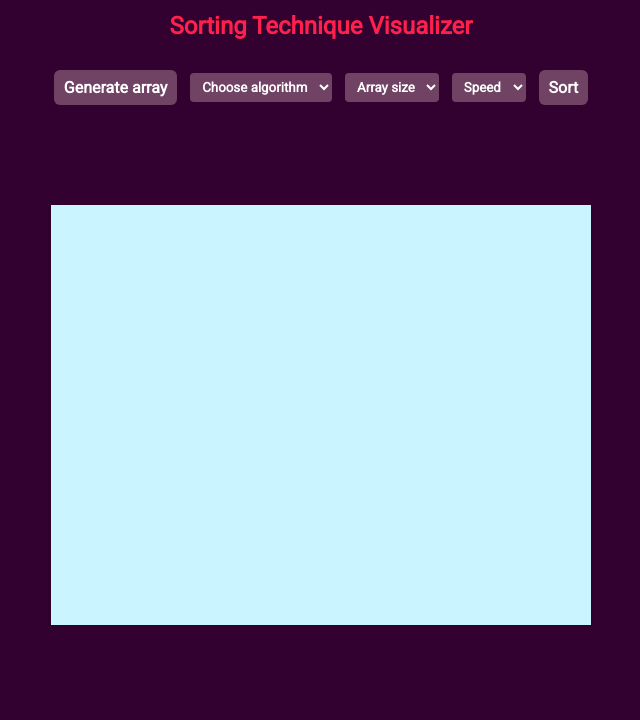
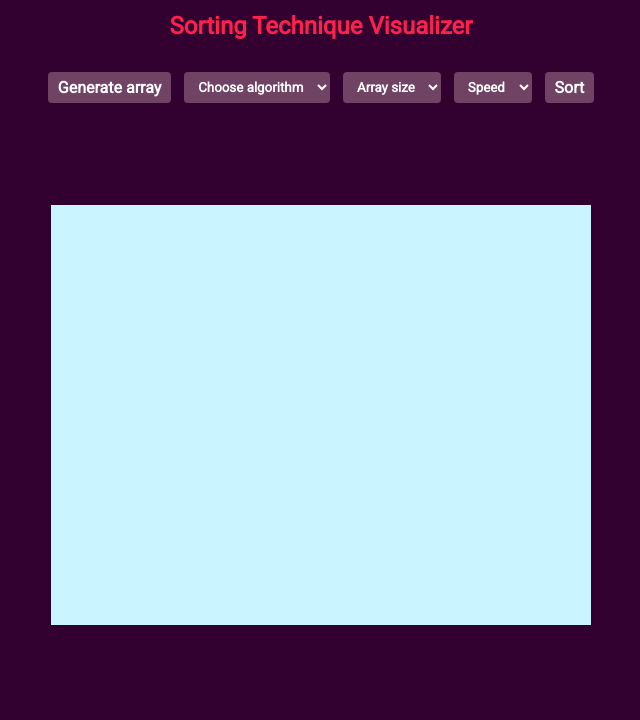
Before and after one commit to Kundan-2002/Sorting-Technique-Visualizer, a plain HTML site: page index.html in a window 1280 px wide. Shown: the top 720 px of the page, without its empty margins (319-959 px from the left). Drawn offline with Linux system fonts and the light colour scheme.

Commit message:
Update styles.css

```diff
--- a/styles.css
+++ b/styles.css
@@ -43,8 +43,8 @@ body {
   cursor: pointer;
   color: #fff;
   font-weight: bold;
-  padding: 8px 10px;
-  border-radius: 6px;
+  padding: 6px 10px;
+  border-radius: 4px;
   transition: 0.3s;
   background-color: #704264;
 }
@@ -56,7 +56,7 @@ body {
   outline: none;
   border: none;
   border-radius: 4px;
-  padding: 6px 8px;
+  padding: 7px 10px;
   font-weight: bold;
   background-color: #704264;
   color: white;
```
